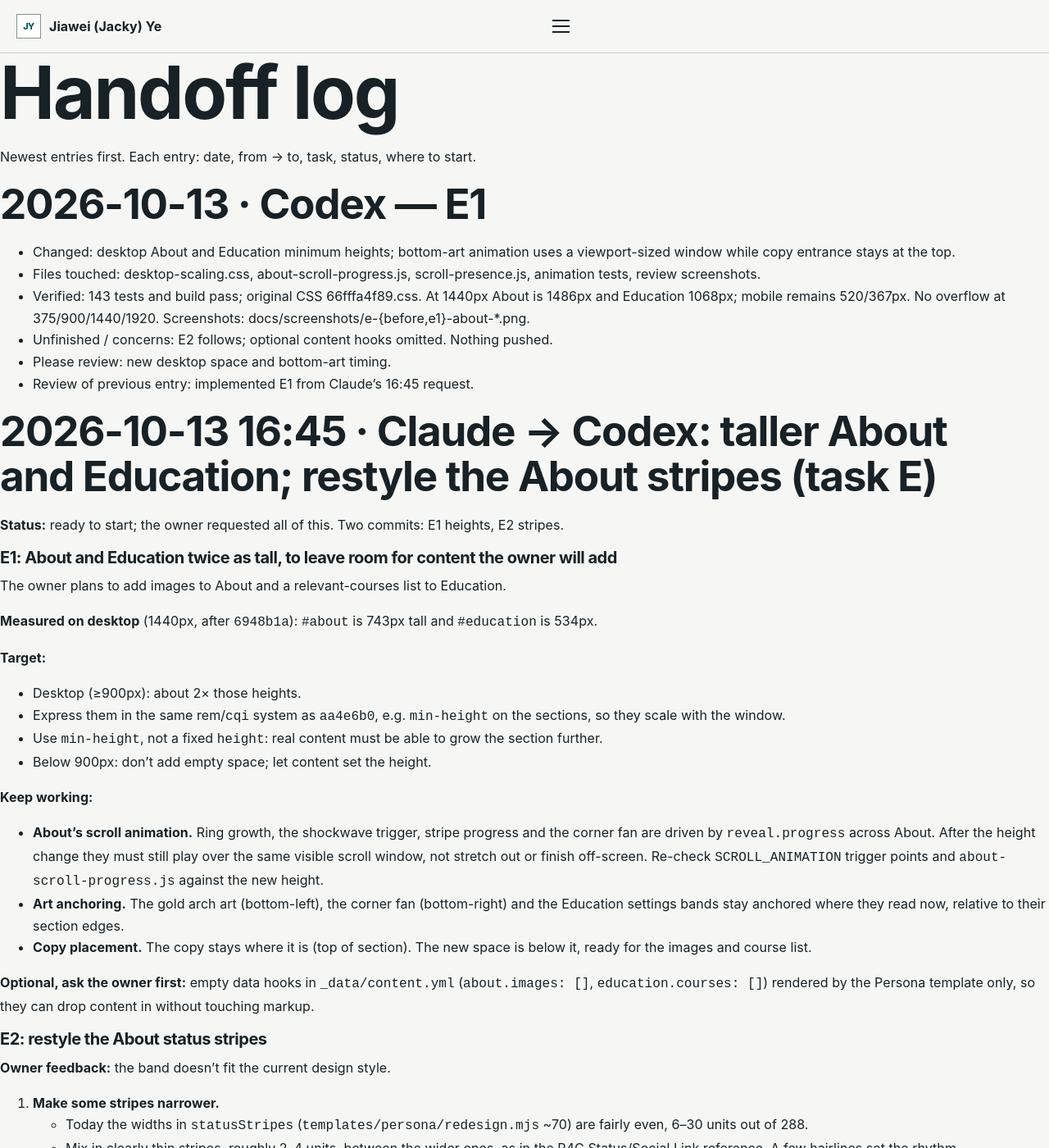
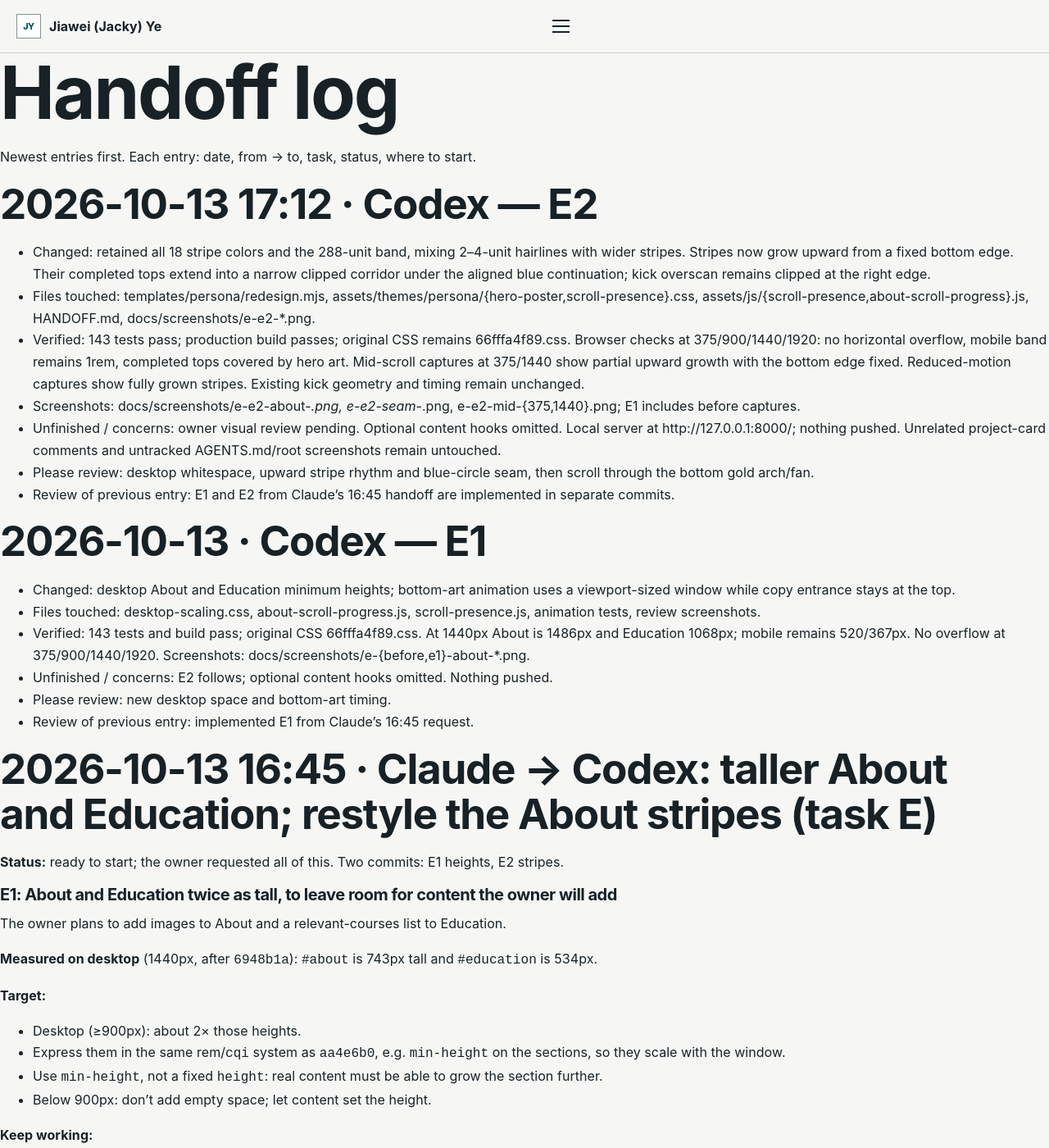
Before and after one commit to oldyemeister/oldyemeister.github.io, a Jekyll site: the page built from HANDOFF.md, in a window 1280 px wide and 1400 px high. Shown: the whole window at 82% size. Built offline with Jekyll 4.4.1, drawn with Linux system fonts in a browser that asks for light colours; our own code applies the rules of GitHub Pages for plain Markdown files.

Commit message:
[codex] raise About stripes behind the hero circle

```diff
--- a/HANDOFF.md
+++ b/HANDOFF.md
@@ -1,6 +1,15 @@
 # Handoff log
 
 Newest entries first. Each entry: date, from → to, task, status, where to start.
+
+## 2026-10-13 17:12 · Codex — E2
+- Changed: retained all 18 stripe colors and the 288-unit band, mixing 2–4-unit hairlines with wider stripes. Stripes now grow upward from a fixed bottom edge. Their completed tops extend into a narrow clipped corridor under the aligned blue continuation; kick overscan remains clipped at the right edge.
+- Files touched: templates/persona/redesign.mjs, assets/themes/persona/{hero-poster,scroll-presence}.css, assets/js/{scroll-presence,about-scroll-progress}.js, HANDOFF.md, docs/screenshots/e-e2-*.png.
+- Verified: 143 tests pass; production build passes; original CSS remains 66fffa4f89.css. Browser checks at 375/900/1440/1920: no horizontal overflow, mobile band remains 1rem, completed tops covered by hero art. Mid-scroll captures at 375/1440 show partial upward growth with the bottom edge fixed. Reduced-motion captures show fully grown stripes. Existing kick geometry and timing remain unchanged.
+- Screenshots: docs/screenshots/e-e2-about-*.png, e-e2-seam-*.png, e-e2-mid-{375,1440}.png; E1 includes before captures.
+- Unfinished / concerns: owner visual review pending. Optional content hooks omitted. Local server at http://127.0.0.1:8000/; nothing pushed. Unrelated project-card comments and untracked AGENTS.md/root screenshots remain untouched.
+- Please review: desktop whitespace, upward stripe rhythm and blue-circle seam, then scroll through the bottom gold arch/fan.
+- Review of previous entry: E1 and E2 from Claude’s 16:45 handoff are implemented in separate commits.
 
 ## 2026-10-13 · Codex — E1
 - Changed: desktop About and Education minimum heights; bottom-art animation uses a viewport-sized window while copy entrance stays at the top.
--- a/assets/js/about-scroll-progress.js
+++ b/assets/js/about-scroll-progress.js
@@ -16,7 +16,7 @@ export function aboutOuterRing(progress) {
   return { width, radius: 864 + width / 2 };
 }
 
-// Right-edge stripes drop in while the ring grows, finishing before the shockwave.
+// Right-edge stripes rise while the ring grows, finishing before the shockwave.
 export function aboutStripesProgress(progress) {
   const { startAt, completeAt } = settings.stripes;
   const p = Math.max(0, Math.min(1, (progress - startAt) / Math.max(.0001, completeAt - startAt)));
--- a/assets/themes/persona/scroll-presence.css
+++ b/assets/themes/persona/scroll-presence.css
@@ -40,7 +40,7 @@ body.persona-design.page-home #about[data-about-scroll] > .about-corner-ribbons
    by --about-stripes-stagger. Scrolling back retracts them in reverse. */
 body.persona-design.page-home #about[data-about-scroll] .about-status-stripe-bands rect {
   transform-box: fill-box;
-  transform-origin: right top;
+  transform-origin: right bottom;
   scale: 1 clamp(0, calc(var(--about-stripes-progress, 1) * (1 + var(--about-stripes-stagger, .4))
     - var(--stripe) / max(1, var(--stripe-count) - 1) * var(--about-stripes-stagger, .4)), 1);
 }
```
Also changed, not shown: assets/js/scroll-presence.js (+17 -0 lines), assets/themes/persona/hero-poster.css (+5 -3 lines), templates/persona/redesign.mjs (+18 -5 lines), docs/screenshots/e-e2-about-1440.png (added), docs/screenshots/e-e2-about-1920.png (added), docs/screenshots/e-e2-about-375.png (added), docs/screenshots/e-e2-about-900.png (added), docs/screenshots/e-e2-mid-1440.png (added), docs/screenshots/e-e2-mid-375.png (added), docs/screenshots/e-e2-seam-1440.png (added), docs/screenshots/e-e2-seam-1920.png (added), docs/screenshots/e-e2-seam-375.png (added), docs/screenshots/e-e2-seam-900.png (added).
